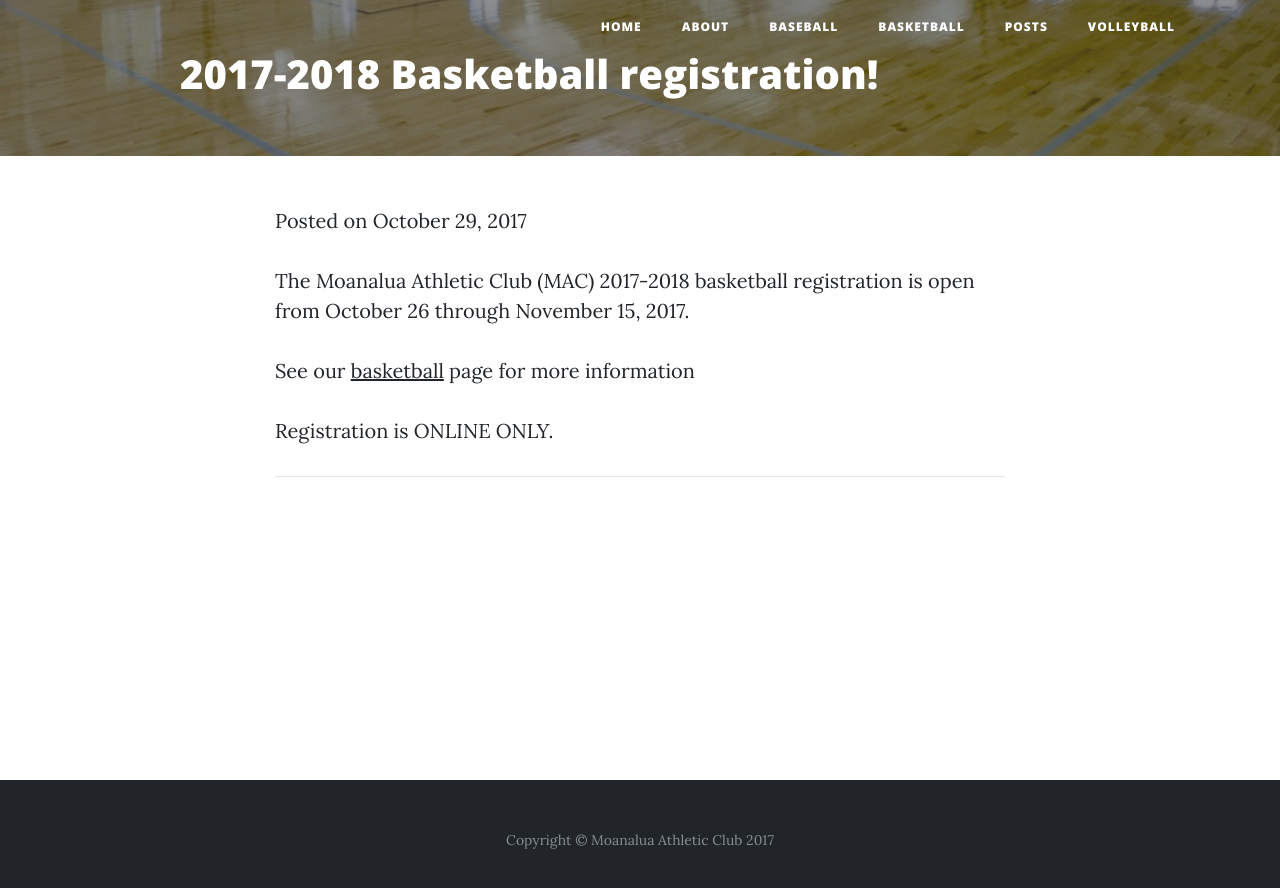
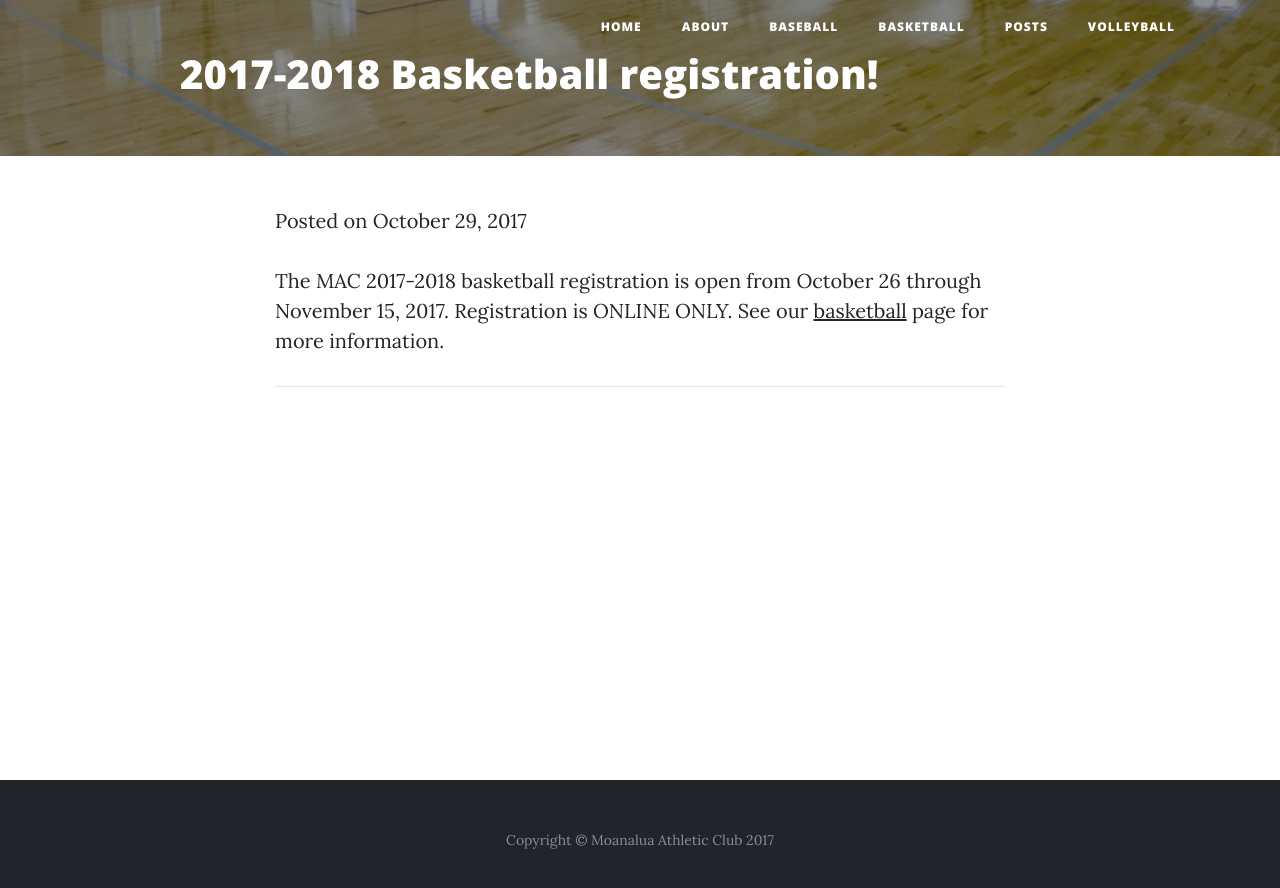
Before and after one commit to palmoanalua/palmoanalua.github.io, a Jekyll site: the page built from _posts/2017-10-29-baseketball.md, in a window 1280 px wide. Shown: the top 888 px of the page. Built offline with Jekyll 4.4.1, drawn with Linux system fonts in a browser that asks for light colours.

Commit message:
Reformat basketball post to increase truncation limit.

```diff
--- a/_layouts/home.html
+++ b/_layouts/home.html
@@ -38,7 +38,7 @@
               {% if post.subtitle %}
                 <h3 class="post-subtitle">{{ post.subtitle }}</h3>
               {% else %}
-                <h3 class="post-subtitle">{{ post.excerpt | strip_html | truncatewords: 15 }}</h3>
+                <h3 class="post-subtitle">{{ post.excerpt | strip_html | truncatewords: 50 }}</h3>
               {% endif %}
             </a>
             <p class="post-meta">Posted by
--- a/_posts/2017-10-29-baseketball.md
+++ b/_posts/2017-10-29-baseketball.md
@@ -4,11 +4,6 @@
 date:   2017-10-29 08:00:00
 categories: baseketball
 background: '/img/bg-background.jpg'
-
+excerpt_separator: <!--more-->
 ---
-
-The Moanalua Athletic Club (MAC) 2017-2018 basketball registration is open from October 26 through November 15, 2017.
-
-See our [basketball](/basketball) page for more information
-
-Registration is ONLINE ONLY.
+The MAC 2017-2018 basketball registration is open from October 26 through November 15, 2017. Registration is ONLINE ONLY. See our [basketball](/basketball) page for more information.
```
